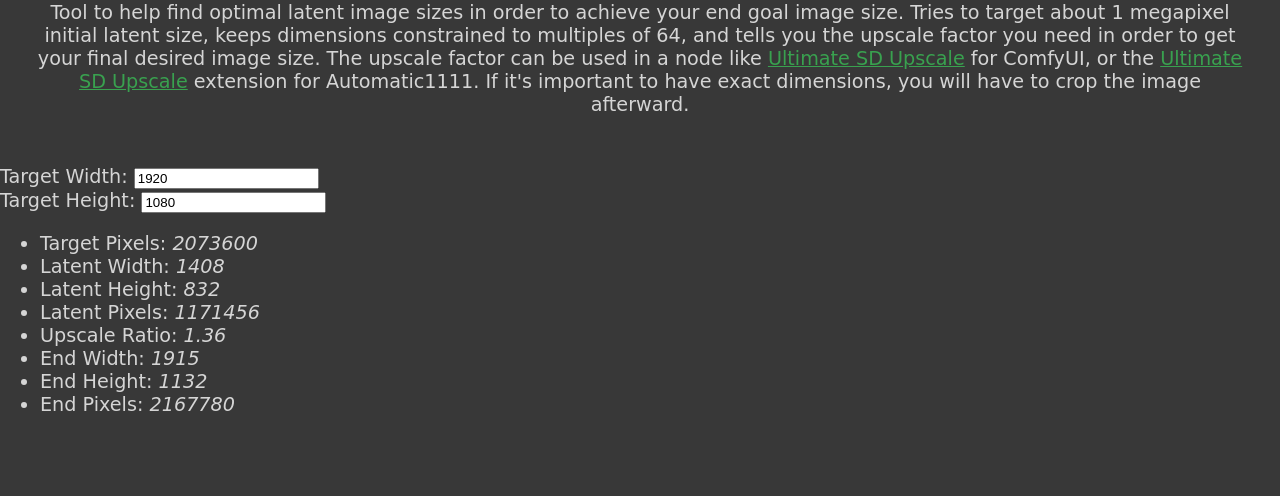
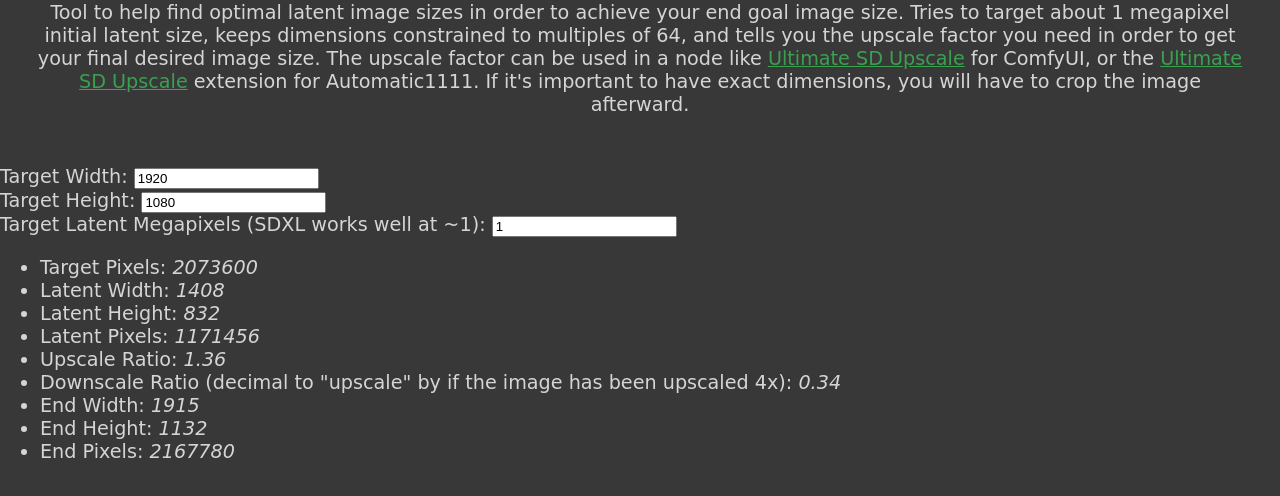
Before and after one commit to qskousen/sd-ratio-calculator, a plain HTML site: page index.html in a window 1280 px wide. Shown: the part 100-596 px from the top of the page. Drawn offline with Linux system fonts and the light colour scheme.

Commit message:
added downscale ratio

```diff
--- a/index.html
+++ b/index.html
@@ -27,8 +27,9 @@
         function calculate() {
             let targetWidth = document.getElementById('target_width').value;
             let targetHeight = document.getElementById('target_height').value;
+            let targetMP = document.getElementById('target_mp').value;
             let aspectRatio = targetWidth / targetHeight;
-            let targetLatentPixels = 1000000; // 1 megapixel
+            let targetLatentPixels = targetMP * 1000000; // 1 megapixel
 
             // find the height
             let perfectHeight = Math.sqrt(targetLatentPixels / aspectRatio);
@@ -49,6 +50,9 @@
 
             let upscaleRatio = Math.round(targetWidth / correctedWidth * 100) / 100;
 
+            // find the correct "upscale" downscale if it's been upscaled by 4x
+            let downscaleRatio = Math.round(targetWidth / (correctedWidth * 4) * 100) / 100;
+
             let actualWidth = Math.round(correctedWidth * upscaleRatio);
             let actualHeight = Math.round(correctedHeight * upscaleRatio);
 
@@ -57,6 +61,7 @@
             document.getElementById('target_pixels').innerText = targetWidth * targetHeight;
             document.getElementById('latent_pixels').innerText = correctedWidth * correctedHeight;
             document.getElementById('upscale_ratio').innerText = upscaleRatio;
+            document.getElementById('downscale_ratio').innerText = downscaleRatio;
             document.getElementById('end_width').innerText = actualWidth;
             document.getElementById('end_height').innerText = actualHeight;
             document.getElementById('end_pixels').innerText = actualWidth * actualHeight;
@@ -84,7 +89,8 @@
 </header>
 <section>
     <label>Target Width: <input type="number" id="target_width" value="1920" oninput="calculate()" /></label><br />
-    <label>Target Height: <input type="number" id="target_height" value="1080" oninput="calculate()" /></label>
+    <label>Target Height: <input type="number" id="target_height" value="1080" oninput="calculate()" /></label><br />
+    <label>Target Latent Megapixels (SDXL works well at ~1): <input type="number" id="target_mp" value="1" oninput="calculate()" /></label>
 </section>
 <section>
     <ul>
@@ -93,6 +99,7 @@
         <li>Latent Height: <i id="latent_height"></i></li>
         <li>Latent Pixels: <i id="latent_pixels"></i></li>
         <li>Upscale Ratio: <i id="upscale_ratio"></i></li>
+        <li>Downscale Ratio (decimal to "upscale" by if the image has been upscaled 4x): <i id="downscale_ratio"></i></li>
         <li>End Width: <i id="end_width"></i></li>
         <li>End Height: <i id="end_height"></i></li>
         <li>End Pixels: <i id="end_pixels"></i></li>
```
